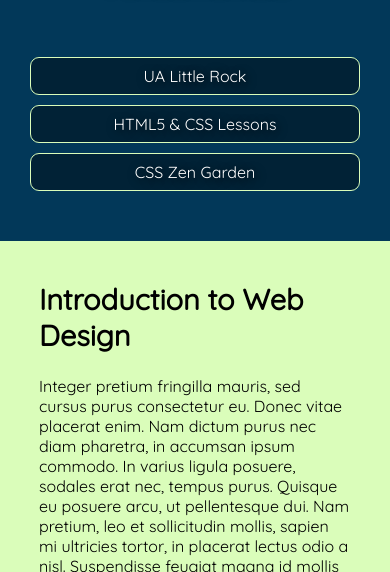
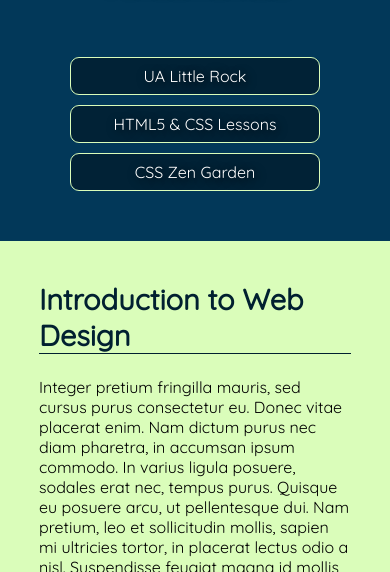
Before and after one commit to klmerritt44/ifsc-1310-02, a plain HTML site: page css-demo/index.html in a window 390 px wide. Shown: the part 528-1100 px from the top of the page. Drawn offline with Linux system fonts and the light colour scheme.

Commit message:
fixed errors

```diff
--- a/css-demo/assets/css/style.css
+++ b/css-demo/assets/css/style.css
@@ -100,10 +100,9 @@ header.primary nav a:active
 }
 
 #intro h2{
-color: #012030
+color: #012030;
 border-bottom: 1px solid;
 font-size: 1.8rem;
-rem;
 }
 
 #content {
@@ -217,7 +216,7 @@ aside .container .widget footer{
 
     header.primary nav ul{
         flex-direction:column;
-        max: width 250px;
+        max-width: 250px;
         margin:auto;
         gap: 10px;
     }
@@ -225,6 +224,7 @@ aside .container .widget footer{
     header.primary nav ul a{
         display:block;
     }
+
 #content {
     flex-direction:column;
 }
```
